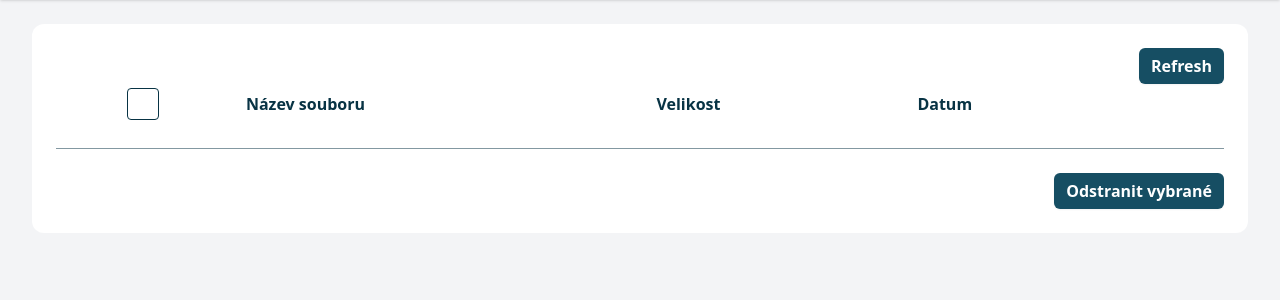
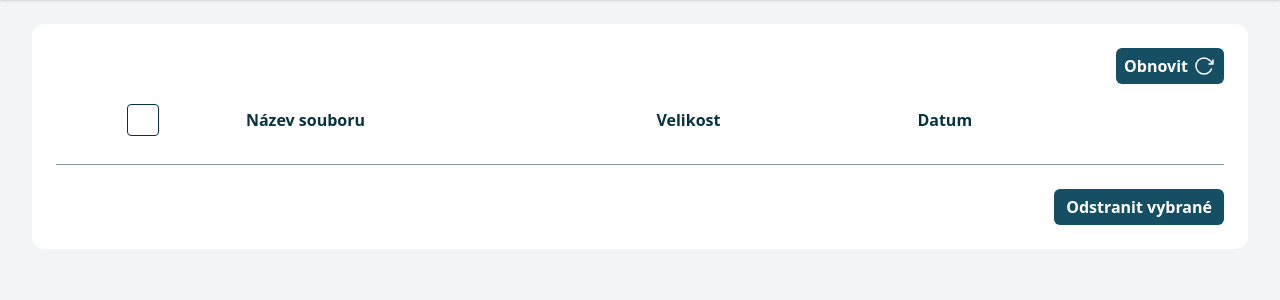
Before and after one commit to nec3k/NoSQL, a Django app: page /files/ in a window 1280 px wide. Shown: the part 148-448 px from the top of the page. Run offline with Django 3.2, Linux system fonts and the light colour scheme; the visitor is signed in with stand-in values (Sample User, id 1); lists and menus that the app fills with data are empty; parts of the project's set-up code (start-up, migrations or seed data) failed here and were passed over.

Commit message:
refaktorizace javascriptu pro tabulku se soubory

```diff
--- a/Project1/Module1/templates/filemanager.html
+++ b/Project1/Module1/templates/filemanager.html
@@ -1,13 +1,18 @@
 {% extends "layout.html" %}
-{% load static %}
 {% load add_css %}
 {% load divide %}
+{% load static %}
 {% load timestamp_to_datetime %}
 {% load display_button %}
 
 {% block content %}
 <div class="flex justify-end">
-  <button onclick="refreshData();" class="flex rounded-md bg-cyan-900 px-3 py-1.5 font-semibold leading-6 text-white shadow-sm hover:bg-cyan-700 focus-visible:outline focus-visible:outline-2 focus-visible:outline-offset-2 focus-visible:outline-cyan-700">Refresh</button>
+  <button onclick="refreshData();" class="flex rounded-md bg-cyan-900 mb-4 px-2 py-1.5 font-semibold leading-6 text-white shadow-sm hover:bg-cyan-700 focus-visible:outline focus-visible:outline-2 focus-visible:outline-offset-2 focus-visible:outline-cyan-700">
+    <span class="font-semibold mr-1">Obnovit</span>
+    <svg class="h-6 w-6 " viewBox="0 0 24 24" fill="none" xmlns="http://www.w3.org/2000/svg">
+      <path d="M20.9844 10H17M20.9844 10V6M20.9844 10L17.6569 6.34315C14.5327 3.21895 9.46734 3.21895 6.34315 6.34315C3.21895 9.46734 3.21895 14.5327 6.34315 17.6569C9.46734 20.781 14.5327 20.781 17.6569 17.6569C18.4407 16.873 19.0279 15.9669 19.4184 15" stroke="#FFFFFF" stroke-width="1.5" stroke-linecap="round" stroke-linejoin="round"/>
+    </svg>
+  </button>
 </div>
 <div class="space-y-6">
 <div class="overflow-x-auto border-b border-cyan-950/50 pb-6">
@@ -23,13 +28,13 @@
           <th class="px-4 py-1 text-center">
             <input id="select-all-items" class="h-8 w-8 rounded border-cyan-950 text-cyan-700 focus:ring-cyan-700" type="checkbox" onclick="for(c in document.getElementsByName('files')) document.getElementsByName('files').item(c).checked = this.checked">
           </th>
-          <th class="table-sortable-col whitespace-nowrap px-4 py-2 text-cyan-950" data-column="filename" data-order="asc">
+          <th class="table-sortable-col whitespace-nowrap px-4 py-2 text-cyan-950" data-column="filename" data-order="desc">
             Název souboru
           </th>
-          <th class="table-sortable-col whitespace-nowrap px-4 py-2 text-cyan-950" data-column="size" data-order="asc">
+          <th class="table-sortable-col whitespace-nowrap px-4 py-2 text-cyan-950" data-column="size" data-order="desc">
             Velikost
           </th>
-          <th class="table-sortable-col whitespace-nowrap px-4 py-2 text-cyan-950" data-column="ctime" data-order="asc">
+          <th class="table-sortable-col whitespace-nowrap px-4 py-2 text-cyan-950" data-column="ctime" data-order="desc">
             Datum
           </th>
           <th class="px-4 py-2"></th>
@@ -67,115 +72,7 @@
 
 </div>
 
-<script>
-  var table = document.querySelector('#table-sortable');
-  var thElements = table.querySelectorAll('th.table-sortable-col');
-
-  var lastSortedCol = 'filename';
-  var lastSortedOrder = 'asc';
-
-  let urlParams = (new URL(document.location)).searchParams;
-  var usernameParam;
-  if (urlParams.has("username")){
-    usernameParam = `?username=${urlParams.get("username")}`;
-  } else {
-    usernameParam = "";
-  }
-
-  thElements.forEach(function(th) {4
-      th.addEventListener('click', function() {
-          var column = th.getAttribute('data-column');
-          var order = th.getAttribute('data-order');
-          table.querySelectorAll("th").forEach(th => th.classList.remove("th-sort-asc", "th-sort-desc"));
-          th.classList.add(`th-sort-${order}`);
-
-          if (order == 'desc') {
-              th.setAttribute('data-order', 'asc');
-              //myArray = myArray.sort((a, b) => a[column] > b[column] ? 1 : -1);
-          } else {
-              th.setAttribute('data-order', 'desc');
-              //myArray = myArray.sort((a, b) => a[column] < b[column] ? 1 : -1);
-          }
-          lastSortedCol = column;
-          lastSortedOrder = order;
-          fetchDataAndBuildTable(column, order);
-      });
-  });
-
-  function fetchDataAndBuildTable(sortColumn, sortOrder) {
-    // Fetch data from API
-    fetch(`/api/files${usernameParam}`)
-        .then(response => response.json())
-        .then(data => {
-            if (sortColumn && sortOrder) {
-                data.files.sort((a, b) => {
-                    const aValue = a[sortColumn];
-                    const bValue = b[sortColumn];
-                     // Numerické porovnání, pokud jsou hodnoty čísla
-                    const numericComparison = typeof aValue === 'number' && typeof bValue === 'number' ? aValue - bValue : 0;
-
-                    // Case insensitive porovnání řetězců
-                    const stringComparison = String(aValue).localeCompare(String(bValue), 'cs', { sensitivity: 'base' });
-
-                    // Rozhodnutí podle směru řazení (asc nebo desc)
-                    return sortOrder === 'asc' ? numericComparison || stringComparison : (numericComparison || stringComparison) * -1;
-                });
-            }
-
-            buildTable(data.files);
-        })
-        .catch(error => console.error('Error fetching data:', error));
-}
-
-  function formatDate(timestamp) {
-    const months = [
-        'ledna', 'února', 'března', 'dubna', 'května', 'června',
-        'července', 'srpna', 'září', 'října', 'listopadu', 'prosince'
-    ];
-
-    const dateTime = new Date(timestamp);
-    const day = dateTime.getDate();
-    const month = months[dateTime.getMonth()];
-    const year = dateTime.getFullYear();
-    const hours = dateTime.getHours();
-    const minutes = dateTime.getMinutes();
-
-    return `${day}. ${month} ${year} ${hours}:${minutes < 10 ? '0' : ''}${minutes}`;
-}
-
-  function buildTable(data) {
-      var tbody = table.querySelector('#table-sortable-body');
-      tbody.innerHTML = '';
-      document.getElementById('select-all-items').checked= false;
-      for (var i = 0; i < data.length; i++) {
-          var row = `<tr>
-            <td class="px-4 py-1 text-center">
-              <input id="id_files_${i}" type="checkbox" name="files" value="${data[i].filename}"
-              class="h-8 w-8 rounded border-cyan-950 text-cyan-700 focus:ring-cyan-700">
-            </td>
-            <td><label for="id_files_${i}" class="whitespace-nowrap px-4 py-2 text-cyan-950">
-              ${data[i].filename}
-            </label></td>
-            <td><p class="whitespace-nowrap px-4 py-2 text-cyan-950">${ (data[i].size/1024/1024).toFixed(1) } MB</td>
-            <td><p class="whitespace-nowrap px-4 py-2 text-cyan-950">${ formatDate(data[i].ctime*1000) }</td>
-            <td class="whitespace-nowrap px-4 py-1 text-center">
-              <div class="flex justify-center">
-                  <a href="/media/${data[i].filename}${usernameParam}" download
-                  class="flex rounded-md bg-cyan-900 px-2 py-1.5 text-white shadow-sm hover:bg-cyan-700 focus-visible:outline focus-visible:outline-2 focus-visible:outline-offset-2 focus-visible:outline-cyan-700">
-                  <svg class="h-6 w-6" fill="none">
-                      <path d="M17 12L12 17M12 17L7 12M12 17V4M17 20H7" stroke="#FFFFFF" stroke-width="1.5" stroke-linecap="round" stroke-linejoin="round"></path>
-                  </svg></a>
-              </div>
-            </td>
-          </tr>`;
-          tbody.innerHTML += row;
-      }
-  }
-
-  function refreshData(){
-    fetchDataAndBuildTable(lastSortedCol, lastSortedOrder);
-  }
-
+<script src="{% static 'js/files_table.js' %}">
 </script>
 
 {% endblock %}
--- a/Project1/static/css/output.css
+++ b/Project1/static/css/output.css
@@ -765,6 +765,14 @@ select {
   margin-bottom: 0.5rem;
 }
 
+.mb-4 {
+  margin-bottom: 1rem;
+}
+
+.mr-1 {
+  margin-right: 0.25rem;
+}
+
 .mr-10 {
   margin-right: 2.5rem;
 }
--- /dev/null
+++ b/Project1/static/js/files_table.js
@@ -0,0 +1,142 @@
+
+// Proměnné pro reference na prvky tabulky
+var table = document.querySelector('#table-sortable');
+var thElements = table.querySelectorAll('th.table-sortable-col');
+var tbody = table.querySelector('#table-sortable-body');
+
+// Proměnné pro uchování posledního řazení
+var lastSortedCol = 'filename';
+var lastSortedOrder = 'asc';
+
+// Kód pro uchování username parametru, pokud existuje a používá se při dotazování API a Generování tabulky
+let urlParams = (new URL(document.location)).searchParams;
+var usernameParam;
+if (urlParams.has("username")){
+    usernameParam = `?username=${urlParams.get("username")}`;
+} else {
+    usernameParam = "";
+}
+
+// První načtení dat
+//fetchDataAndBuildTable(lastSortedCol, lastSortedOrder);
+
+
+// Přidání posluchačů událostí pro každé záhlaví tabulky
+thElements.forEach(function (th) {
+    th.addEventListener('click', function () {
+        handleTableHeaderClick(th);
+    });
+});
+
+// Funkce pro obsluhu kliknutí na záhlaví tabulky
+function handleTableHeaderClick(th) {
+    var column = th.getAttribute('data-column');
+    var order = th.getAttribute('data-order');
+
+    // Odstranění tříd pro indikaci řazení na všech th prvcích
+    thElements.forEach(th => th.classList.remove('th-sort-asc', 'th-sort-desc'));
+
+    // Přidání třídy pro indikaci aktuálního řazení
+    th.classList.add(`th-sort-${order}`);
+
+    // Nastaveni atributu data-order pro indikaci přístího řazení
+    th.setAttribute('data-order', order === 'desc' ? 'asc' : 'desc');
+
+    // Nastavení dat pro poslední řazení
+    lastSortedCol = column;
+    lastSortedOrder = order;
+
+    // Znovu načtení dat a sestavení tabulky
+    fetchDataAndBuildTable(column, order);
+}
+
+// Funkce pro načítání dat z API
+function fetchDataAndBuildTable(sortColumn, sortOrder) {
+    // Fetch data from API
+    fetch(`/api/files${usernameParam}`)
+        .then(response => response.json())
+        .then(data => {
+            // Seřadit data podle sloupce a řádu
+            if (sortColumn && sortOrder) {
+                data.files.sort((a, b) => compareValues(a[sortColumn], b[sortColumn], sortOrder));
+            }
+
+            // Postavit tabulku
+            buildTable(data.files);
+        });
+}
+
+// Funkce pro srovnání hodnot podle typu a směru řazení
+function compareValues(a, b, sortOrder) {
+    const aValue = typeof a === 'number' ? a : String(a).toLowerCase();
+    const bValue = typeof b === 'number' ? b : String(b).toLowerCase();
+
+    // Numerické porovnání, pokud jsou hodnoty čísla
+    const numericComparison = typeof aValue === 'number' && typeof bValue === 'number' ? aValue - bValue : 0;
+
+    // Case insensitive porovnání řetězců
+    const stringComparison = String(aValue).localeCompare(String(bValue), 'cs', { sensitivity: 'base' });
+
+    // Rozhodnutí podle směru řazení (asc nebo desc)
+    return sortOrder === 'asc' ? numericComparison || stringComparison : (numericComparison || stringComparison) * -1;
+}
+
+
+// Funkce pro sestavení tabulky
+function buildTable(data) {
+    tbody.innerHTML = '';
+    document.getElementById('select-all-items').checked = false;
+
+    for (var i = 0; i < data.length; i++) {
+        var row = createTableRow(data[i], i);
+        tbody.appendChild(row);
+    }
+}
+
+
+// Funkce pro vytvoření řádku tabulky
+function createTableRow(data, idx) {
+    var row = document.createElement('tr');
+    row.innerHTML = `
+    <td class="px-4 py-1 text-center">
+        <input id="id_files_${idx}" type="checkbox" name="files" value="${data.filename}"
+        class="h-8 w-8 rounded border-cyan-950 text-cyan-700 focus:ring-cyan-700">
+    </td>
+    <td><label for="id_files_${idx}" class="whitespace-nowrap px-4 py-2 text-cyan-950">
+        ${data.filename}
+    </label></td>
+    <td><p class="whitespace-nowrap px-4 py-2 text-cyan-950">${ (data.size/1024/1024).toFixed(1) } MB</td>
+    <td><p class="whitespace-nowrap px-4 py-2 text-cyan-950">${ formatDate(data.ctime*1000) }</td>
+    <td class="whitespace-nowrap px-4 py-1 text-center">
+        <div class="flex justify-center">
+            <a href="/media/${data.filename}${usernameParam}" download
+            class="flex rounded-md bg-cyan-900 px-2 py-1.5 text-white shadow-sm hover:bg-cyan-700 focus-visible:outline focus-visible:outline-2 focus-visible:outline-offset-2 focus-visible:outline-cyan-700">
+            <svg class="h-6 w-6" fill="none">
+                <path d="M17 12L12 17M12 17L7 12M12 17V4M17 20H7" stroke="#FFFFFF" stroke-width="1.5" stroke-linecap="round" stroke-linejoin="round"></path>
+            </svg></a>
+        </div>
+    </td>`;
+    return row;
+}
+
+// Funkce pro formátování data
+function formatDate(timestamp) {
+    const months = [
+        'ledna', 'února', 'března', 'dubna', 'května', 'června',
+        'července', 'srpna', 'září', 'října', 'listopadu', 'prosince'
+    ];
+
+    const dateTime = new Date(timestamp);
+    const day = dateTime.getDate();
+    const month = months[dateTime.getMonth()];
+    const year = dateTime.getFullYear();
+    const hours = dateTime.getHours();
+    const minutes = dateTime.getMinutes();
+
+    return `${day}. ${month} ${year} ${hours}:${minutes < 10 ? '0' : ''}${minutes}`;
+}
+
+// Funkce pro znovunačtení dat a přegenerování tabulky
+function refreshData(){
+    fetchDataAndBuildTable(lastSortedCol, lastSortedOrder);
+}
```
